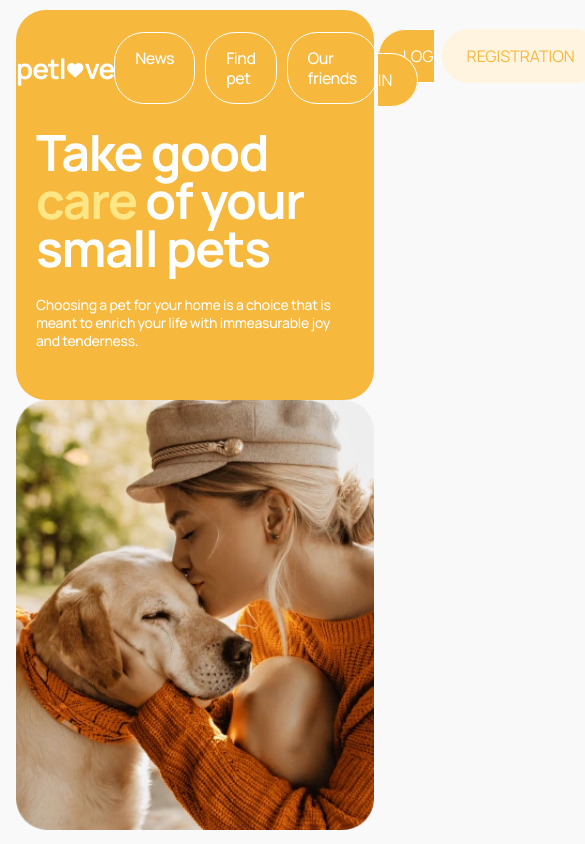
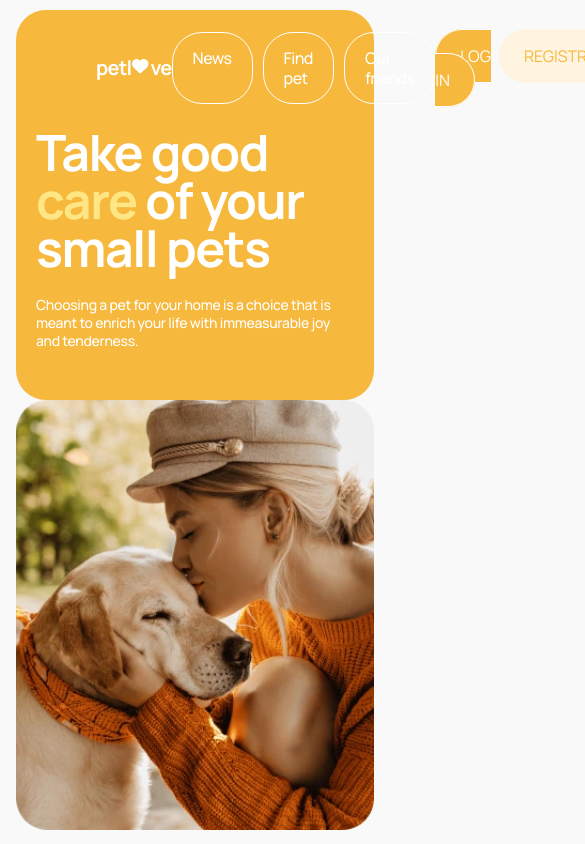
Before and after one commit to netkatya/petlove, a Next.js app: page / in a window 390 px wide. Shown: the top 844 px of the page, 585 px wide, since content can reach past the window. Built offline with nearby package versions, Linux system fonts and the light colour scheme.

Commit message:
loader added

```diff
--- a/app/friends/page.tsx
+++ b/app/friends/page.tsx
@@ -4,7 +4,7 @@ import FriendsList from "@/components/friendsList";
 
 export default function FreindsPage() {
   return (
-    <main className="pt-44.5 pb-20">
+    <main className="pt-44.5 pb-20 min-h-vh">
       <FriendsList />
     </main>
   );
--- /dev/null
+++ b/app/loading.tsx
@@ -0,0 +1,11 @@
+"use client";
+
+import { PawPrint } from "lucide-react";
+
+export default function Loading() {
+  return (
+    <div className="w-full h-full flex justify-center items-center">
+      <PawPrint className="w-20 h-20 text-(--orange) animate-pulse" />
+    </div>
+  );
+}
--- a/components/friendsList.tsx
+++ b/components/friendsList.tsx
@@ -1,3 +1,4 @@
+import Loading from "@/app/loading";
 import { fetchFriendsClient } from "@/lib/api/clientApi";
 import { Friend } from "@/types/friends";
 import Image from "next/image";
@@ -53,7 +54,7 @@ export default function FriendsList() {
       <h1 className="font-bold text-[54px] leading-none tracking-[-0.03em] mb-15">
         Our friends
       </h1>
-      {loading && <p>Loading friends...</p>}
+      {loading && <Loading />}
       {!loading && error && <p className="text-red-500">{error}</p>}
       <ul className="grid grid-cols-1 gap-5 md:grid-cols-2 xl:grid-cols-3 xl:gap-x-5 xl:gap-y-7">
         {friendsData.map((item) => {
--- a/components/header.tsx
+++ b/components/header.tsx
@@ -9,12 +9,14 @@ export default function Header() {
 
   return (
     <header
-      className={`bg-transparent py-8 w-full absolute top-0 left-0 px-${isHome ? "20" : "10"}`}
+      className={`bg-transparent py-8 w-full absolute top-0 left-0 ${
+        isHome ? "px-20" : "px-10"
+      }`}
     >
       <div className="container">
         <div className="flex justify-between items-center w-full">
           <p
-            className={`flex items-baseline-last font-bold text-[28px] leading-none tracking-[-0.04em] text-${isHome ? "(--light-text)" : "(--foreground)"}`}
+            className={`flex items-baseline-last font-bold text-[20px] md:text-[28px] leading-none tracking-[-0.04em] text-${isHome ? "(--light-text)" : "(--foreground)"}`}
           >
             petl
             <span>
--- a/package.json
+++ b/package.json
@@ -10,6 +10,7 @@
   },
   "dependencies": {
     "axios": "^1.13.2",
+    "lucide-react": "^0.563.0",
     "next": "16.1.4",
     "react": "19.2.3",
     "react-dom": "19.2.3"
```
Also changed, not shown: 1 other file (tests, documents, lock files or other folders).
